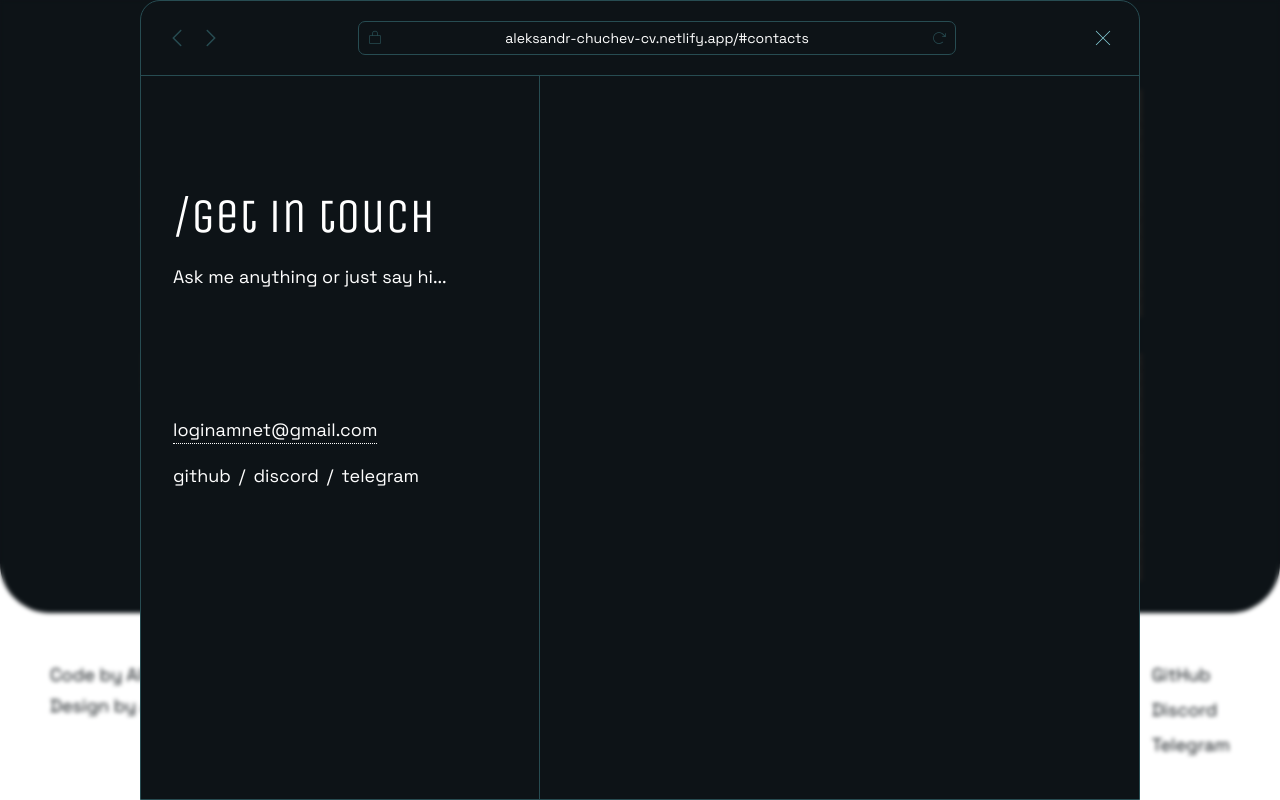
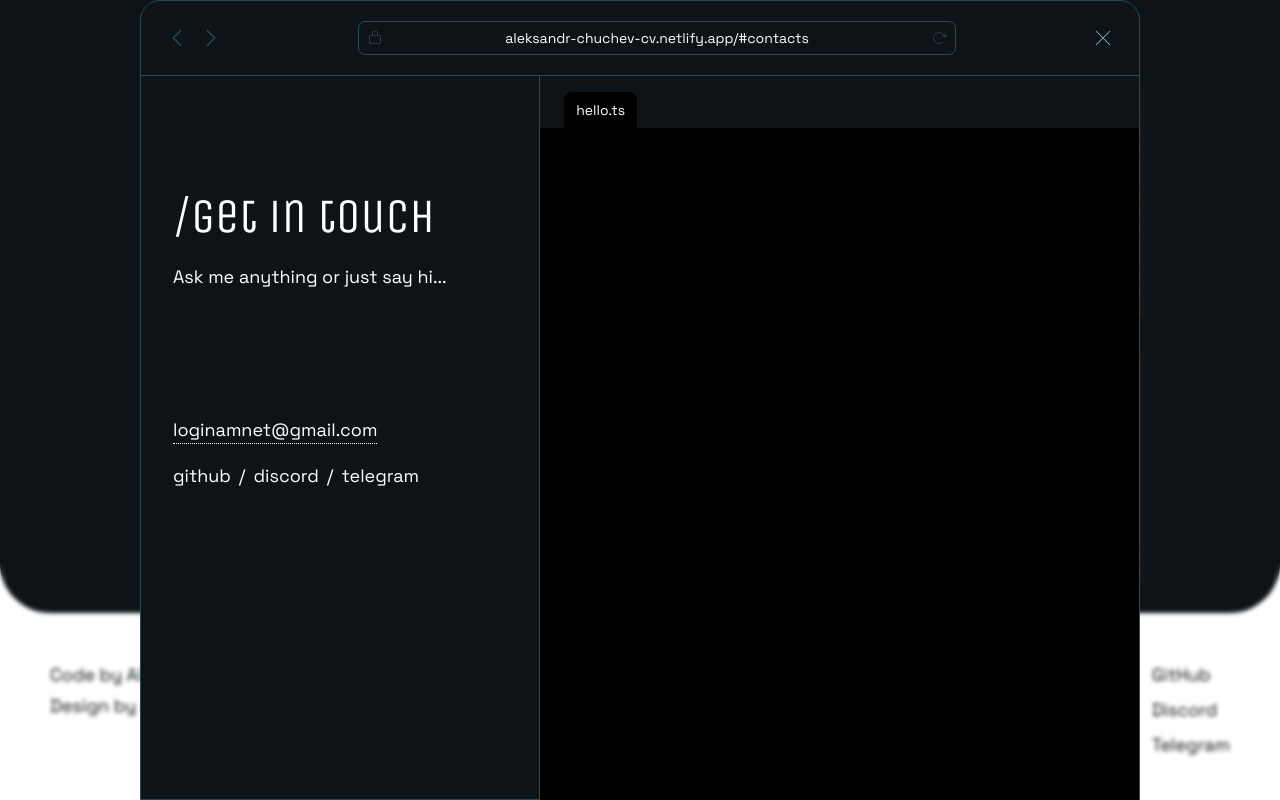
Before and after one commit to LoginamNet/aleksandr-chuchev-cv, a React (Vite) app: page / in a window 1280 px wide. Both pictures are taken after a click on the button "contact me". Shown: the part 2628-3428 px from the top of the page. Built offline with nearby package versions, Linux system fonts and the light colour scheme.

Commit message:
refactor: start to refactor contact form design

```diff
--- a/src/components/contacts/contact-form/contact-form.css
+++ b/src/components/contacts/contact-form/contact-form.css
@@ -1,17 +1,30 @@
-.cv-contact-form {
+.contact-form {
   display: flex;
   flex-direction: column;
-  gap: 60px;
+  width: 60%;
+  padding-top: 16px;
 }
 
-.cv-contact-form h2 {
-  text-align: center;
+.contact-form-text {
+  font-family: Space Grotesk;
+  font-size: 16px;
+  line-height: 20px;
+}
+
+.contact-form__header-text {
+  width: fit-content;
+  margin-left: 24px;
+  padding: 8px 12px;
+  font-size: 14px;
+  background-color: var(--cv-black);
+  border-radius: 8px 8px 0px 0px;
 }
 
 .cv-form__inputs_box {
   display: flex;
   flex-direction: column;
-  gap: 10px;
+  height: 100%;
+  background-color: var(--cv-black);
 }
 
 .inputs-box__name-email {
@@ -71,14 +84,9 @@
   font-size: 0.8rem;
 }
 
-@media (max-width: 519px) {
-  .inputs-box__name-email {
-    flex-direction: column;
-  }
-
-  .name-input-box,
-  .email-input-box,
-  .text-input-box {
+@media (max-width: 849px) {
+  .contact-form {
     width: 100%;
+    height: 100%;
   }
 }
--- a/src/components/contacts/contact-form/contact-form.tsx
+++ b/src/components/contacts/contact-form/contact-form.tsx
@@ -6,7 +6,7 @@ import EmailInput from './contact-form-inputs/email-input';
 import NameInput from './contact-form-inputs/name-input';
 import TextInput from './contact-form-inputs/text-input';
 
-import './cv-contact-form.css';
+import './contact-form.css';
 
 export type FormInputs = {
   name: string;
@@ -60,9 +60,8 @@ function ContactForm() {
   }, [sendingErr, sendingSuccess, submitBtnText]);
 
   return (
-    <section className="section section-white">
-      <div className="wrapper-small cv-contact-form">
-        <h2 className="text-color-dark">Contact</h2>
+    <div className="contact-form">
+      <span className="contact-form__header-text contact-form-text text-color-white">hello.ts</span>
       <form
         className="cv-form__inputs_box"
         onSubmit={handleSubmit((data) => {
@@ -70,7 +69,7 @@ function ContactForm() {
           !sendingErr && reset();
         })}
       >
-          <div className="inputs-box__name-email">
+        {/* <div className="inputs-box__name-email">
             <NameInput register={register} errors={errors} clearErrors={clearErrors} />
             <EmailInput register={register} errors={errors} clearErrors={clearErrors} />
           </div>
@@ -86,10 +85,9 @@ function ContactForm() {
             type="submit"
           >
             {submitBtnText}
-          </button>
+          </button> */}
       </form>
     </div>
-    </section>
   );
 }
 
--- a/src/components/contacts/contacts.css
+++ b/src/components/contacts/contacts.css
@@ -17,6 +17,8 @@
 }
 
 .contacts {
+  display: flex;
+  flex-wrap: wrap;
   width: 1000px;
   height: 800px;
   background-color: var(--cv-dark);
--- a/src/components/contacts/contacts.tsx
+++ b/src/components/contacts/contacts.tsx
@@ -2,6 +2,7 @@ import { useEffect, useState } from 'react';
 
 import TopBar from './top-bar/top-bar';
 import LeftBar from './left-bar/left-bar';
+import ContactForm from './contact-form/contact-form';
 
 import './contacts.css';
 
@@ -36,6 +37,7 @@ function Contacts(props: ComponentProps) {
       <div className={`contacts ${isDisplayed && 'contacts-shown'}`}>
         <TopBar handleClose={handleClose} />
         <LeftBar />
+        <ContactForm />
       </div>
     </div>
   );
--- a/src/components/contacts/top-bar/top-bar.css
+++ b/src/components/contacts/top-bar/top-bar.css
@@ -2,6 +2,8 @@
   display: flex;
   justify-content: space-between;
   align-items: center;
+  width: 100%;
+  height: fit-content;
   padding: 20px 24px;
   border-bottom: 1px solid var(--cv-contacts-peperment);
 }
```
Lines whose indentation alone changed are shown as unchanged.
